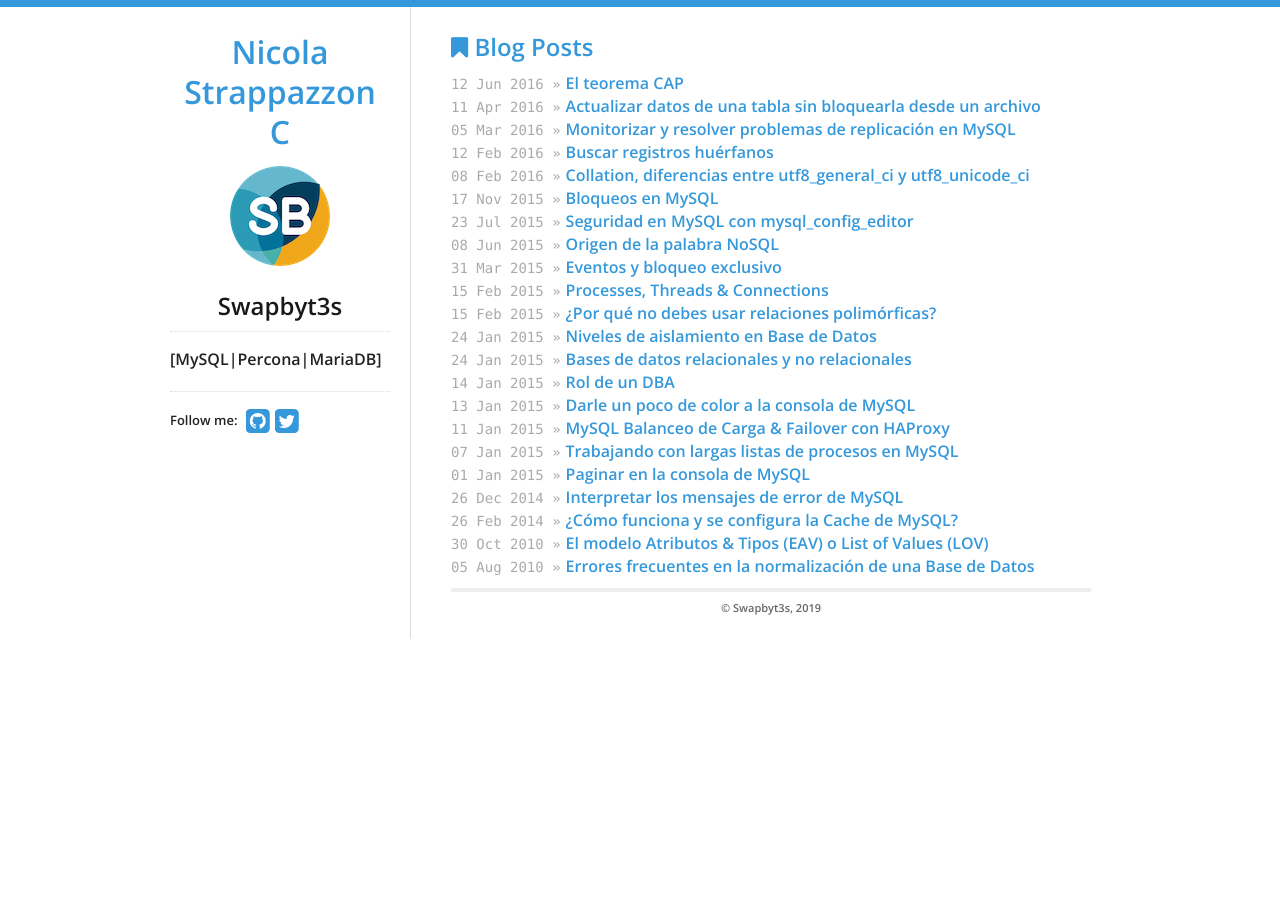
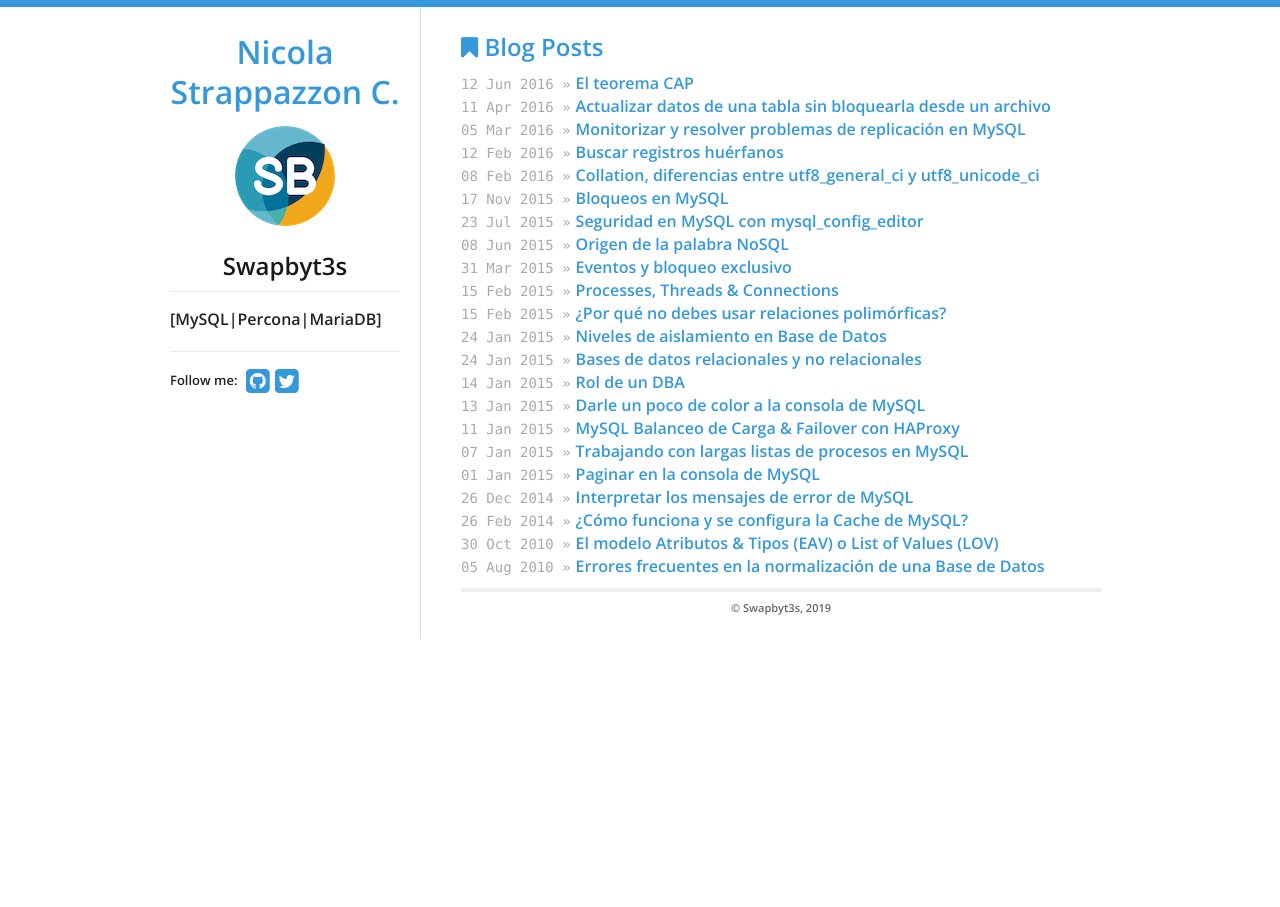
Before and after one commit to debeando/swapbytes.github.io, a Jekyll site: the page built from index.html, in a window 1280 px wide. Built offline with Jekyll 4.4.1, drawn with Linux system fonts in a browser that asks for light colours.

Commit message:
Fix width

```diff
--- a/_includes/css/skeleton.css
+++ b/_includes/css/skeleton.css
@@ -33,7 +33,7 @@
     .container .one.column                      { width: 40px;  }
     .container .two.columns                     { width: 100px; }
     .container .three.columns                   { width: 160px; }
-    .container .four.columns                    { width: 220px; }
+    .container .four.columns                    { width: 230px; }
     .container .five.columns                    { width: 280px; }
     .container .six.columns                     { width: 340px; }
     .container .seven.columns                   { width: 400px; }
--- a/_includes/sidebar.html
+++ b/_includes/sidebar.html
@@ -1,5 +1,5 @@
 <nav>
-  <h1><a href="{{ site.baseurl }}/about">Nicola Strappazzon C</a></h1>
+  <h1><a href="{{ site.baseurl }}/about">Nicola Strappazzon C.</a></h1>
   <a href="/">
     <img src="/logo.png" id="logo" alt="logo"/>
   </a>
```
